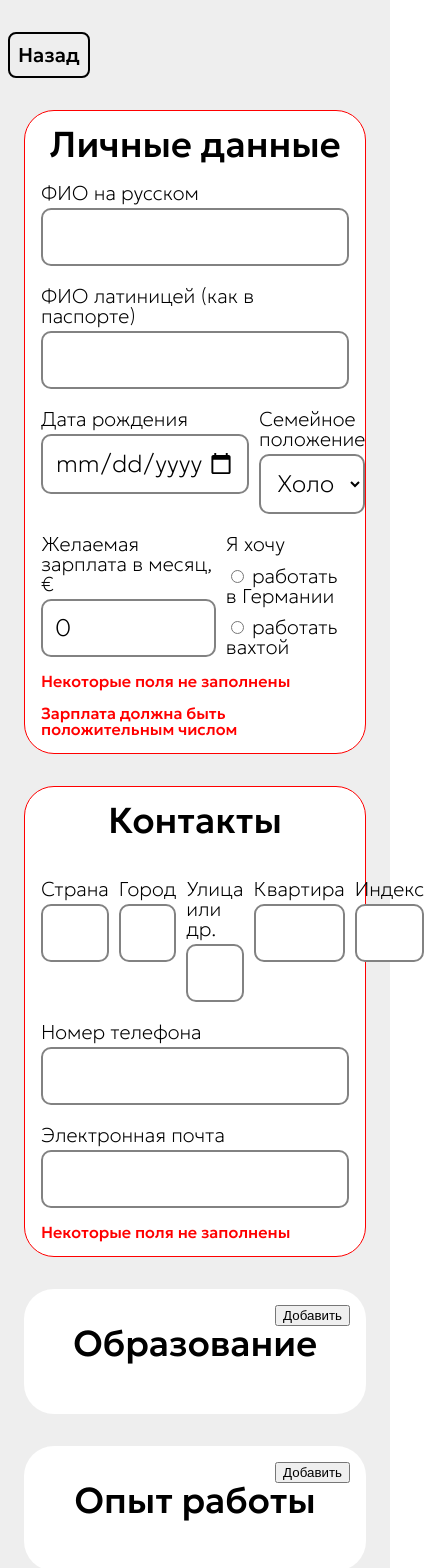
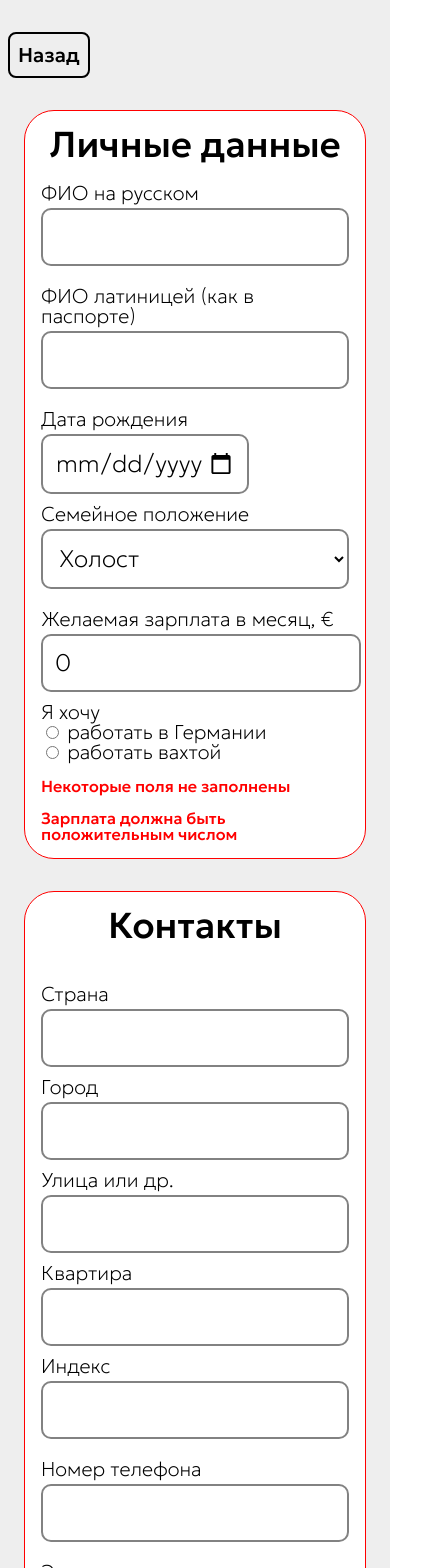
Before and after one commit to IgorSulj/jobsite, a SvelteKit app: page /form in a window 390 px wide. Shown: the top 1568 px of the page, 424 px wide, since content can reach past the window. Built offline with nearby package versions, Linux system fonts and the light colour scheme.

Commit message:
Improved mobile version

```diff
--- a/src/routes/form/Additional.svelte
+++ b/src/routes/form/Additional.svelte
@@ -27,3 +27,9 @@
         <textarea rows="5" bind:value={additional}></textarea>
     </Input>
 </Form>
+
+<style>
+    textarea {
+        resize: vertical;
+    }
+</style>
--- a/src/routes/form/Contacts.svelte
+++ b/src/routes/form/Contacts.svelte
@@ -40,13 +40,22 @@
 </script>
 <Form {errors}>
     <FormHeader>Контакты</FormHeader>
-    <InputRow>
+    <div class="address-fields">
         <StringField label="Страна" bind:value={country} />
         <StringField label="Город" bind:value={city} />
         <StringField label="Улица или др." bind:value={street} />
         <StringField label="Квартира" bind:value={flat} />
         <StringField label="Индекс" bind:value={index} />
-    </InputRow>
+    </div>
     <StringField label="Номер телефона" bind:value={phone} />
     <StringField label="Электронная почта" bind:value={email} />
 </Form>
+
+
+<style>
+    .address-fields {
+        display: grid;
+        grid-template-columns: repeat(auto-fill, minmax(200px, 1fr));
+        gap: 0.625rem;
+    }
+</style>
--- a/src/routes/form/Personal.svelte
+++ b/src/routes/form/Personal.svelte
@@ -42,15 +42,28 @@
     <FormHeader slot="header">Личные данные</FormHeader>
     <StringField label="ФИО на русском" bind:value={russianName} />
     <StringField label="ФИО латиницей (как в паспорте)" bind:value={englishName} />
-    <InputRow>
+    <div class="wrapper">
         <DateField label="Дата рождения" bind:value={birthday} />
         <FamilyStatusInput label="Семейное положение" bind:value={familyStatus} />
-    </InputRow>
-    <InputRow>
+    </div>
+    <div class="wrapper">
         <NumberField label="Желаемая зарплата в месяц, €" bind:value={salary} />
         <RadioField label="Я хочу" points={{
             'germany': 'работать в Германии',
             'europe': 'работать вахтой'
         }} bind:value={wantedJob} />
-    </InputRow>
+    </div>
 </Form>
+
+<style>
+    .wrapper {
+        display: flex;
+        gap: 0.625rem;
+    }
+
+    @media (max-width: 600px) {
+        .wrapper {
+            flex-direction: column;
+        }
+    }
+</style>
```
